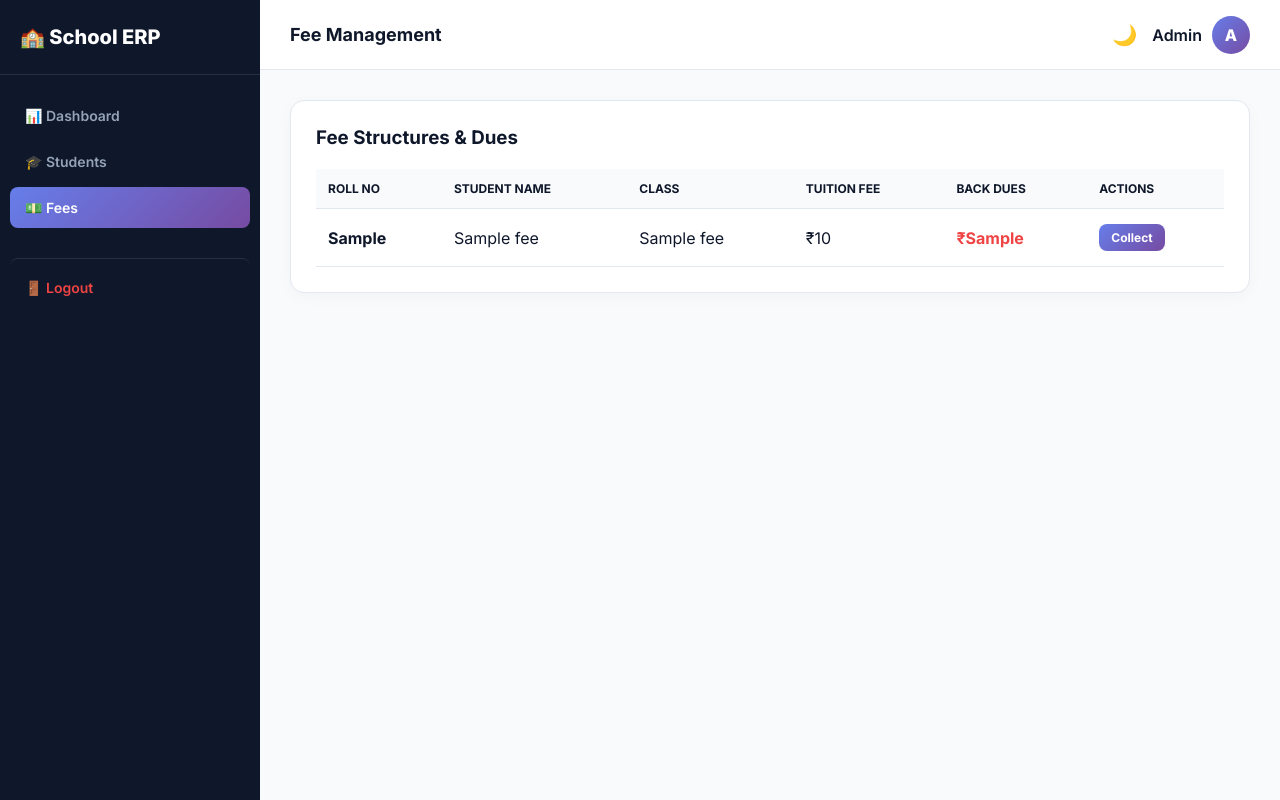
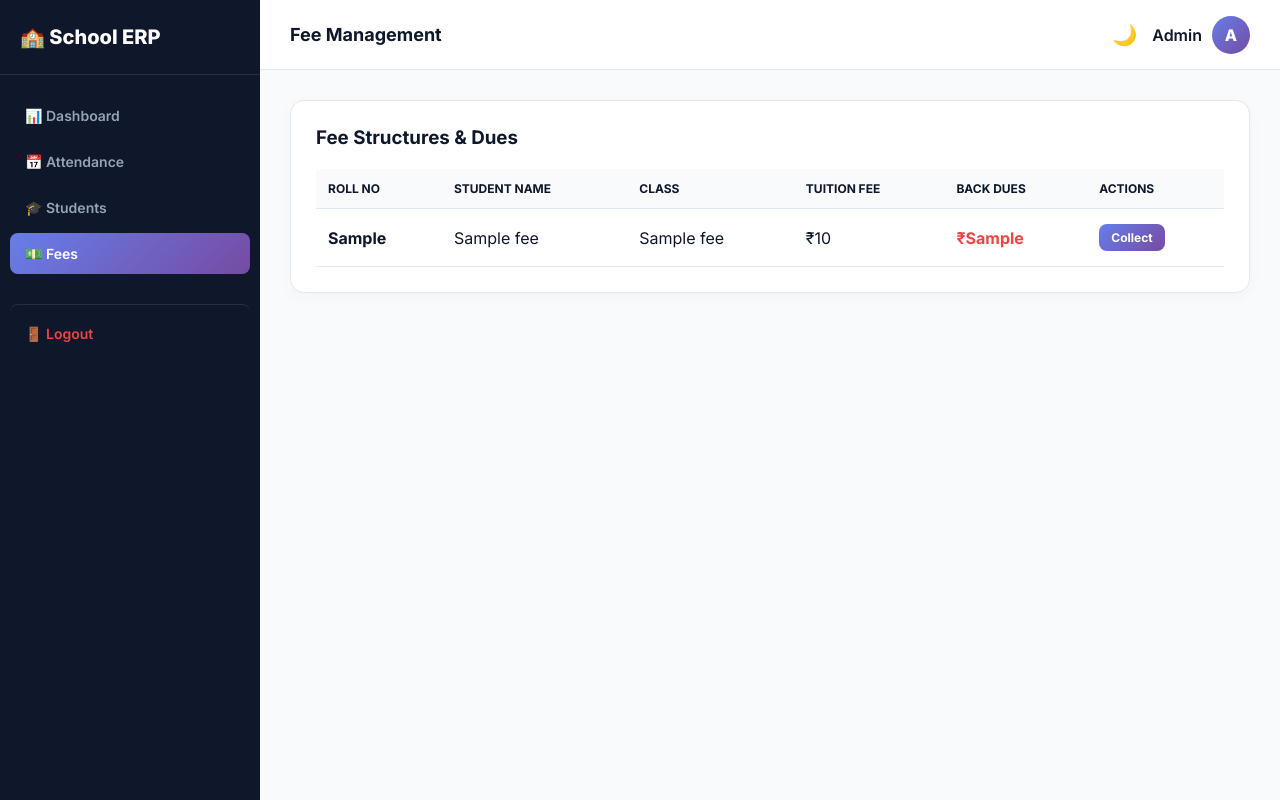
Before and after one commit to amankum500-max/School-mangement-, a Python web app: template templates/fees/fees.html in a window 1280 px wide. Run offline with Jinja, Linux system fonts and the light colour scheme; the template is opened without the code that fills it: most values are stand-ins (such as "Sample title", 1, 10 or a date in 2020).

Commit message:
Update base.html

```diff
--- a/templates/shared/base.html
+++ b/templates/shared/base.html
@@ -39,6 +39,7 @@
     <div class="sidebar-logo">🏫 School ERP</div>
     <nav class="sidebar-nav">
       <a href="/dashboard" class="{% if '/dashboard' in request.path %}active{% endif %}">📊 Dashboard</a>
+      <a href="/attendance" class="{% if '/attendance' in request.path %}active{% endif %}">📅 Attendance</a>
       <a href="/students" class="{% if '/students' in request.path %}active{% endif %}">🎓 Students</a>
       <a href="/fees" class="{% if '/fees' in request.path %}active{% endif %}">💵 Fees</a>
       <a href="/logout" style="color: #ef4444; margin-top: 30px; border-top: 1px solid rgba(255,255,255,0.1); padding-top: 20px;">🚪 Logout</a>
```
